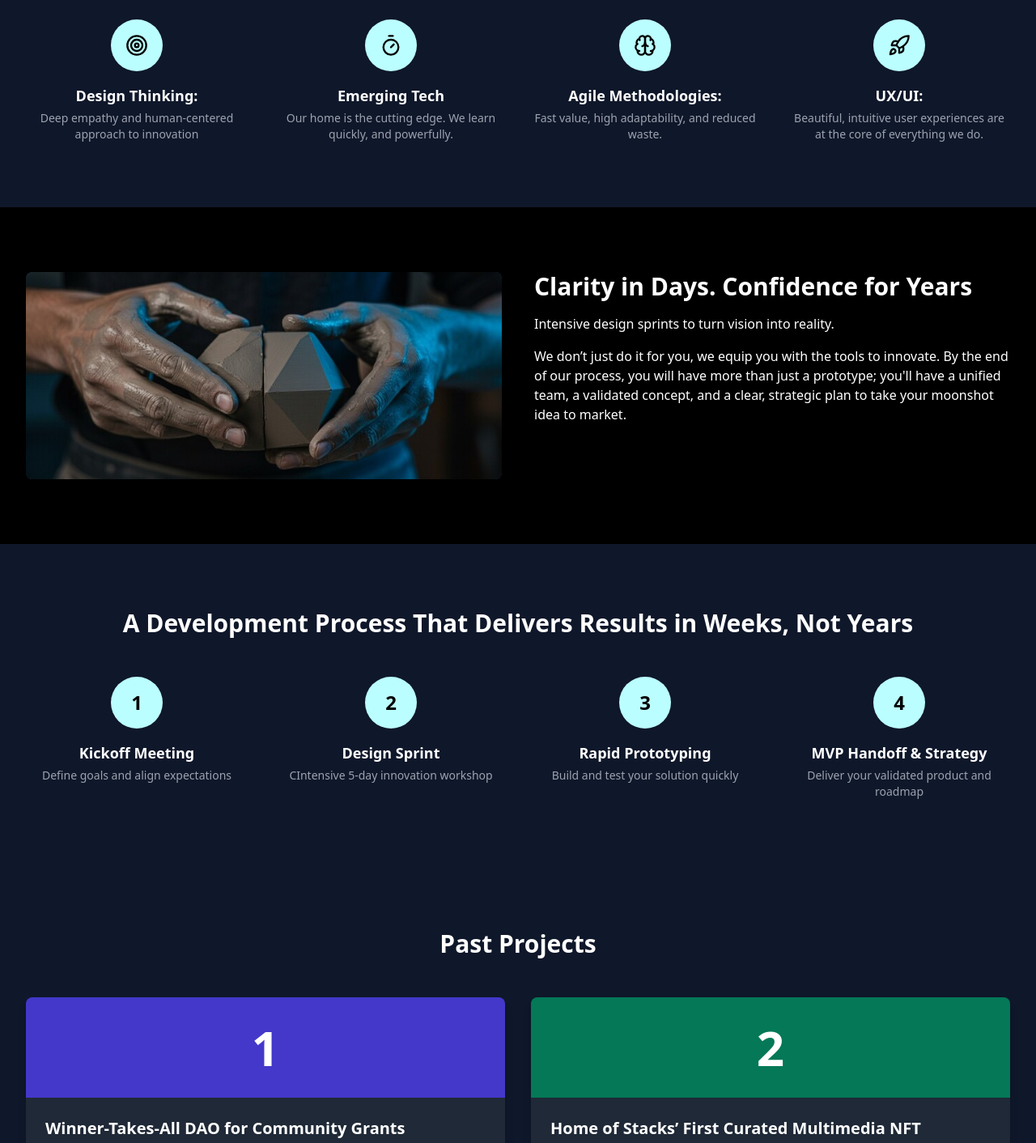
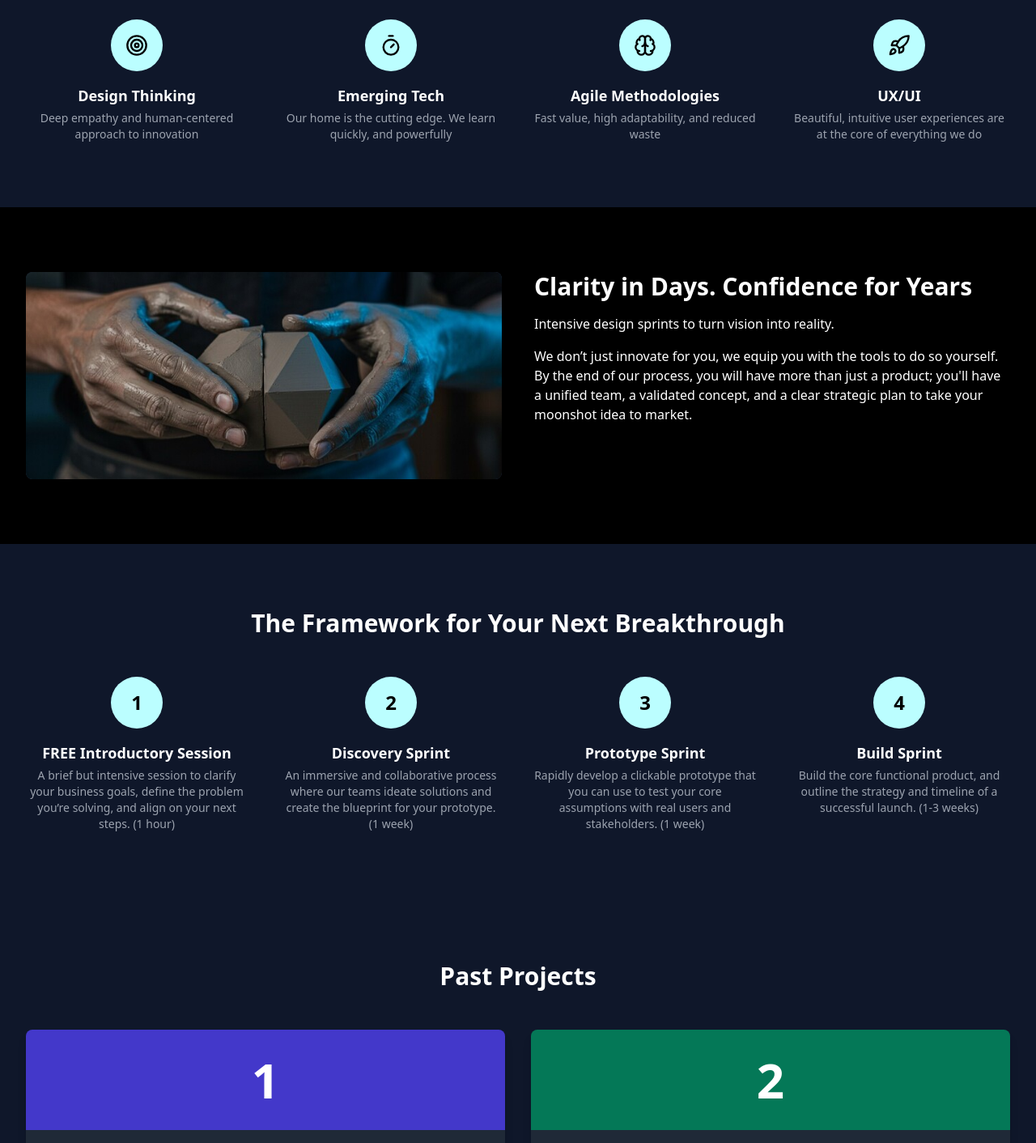
Before and after one commit to Lunim-Corporate/lunim-studio, a React (Vite) app: page / in a window 1280 px wide. Shown: the part 1780-3192 px from the top of the page at 81% size. Built offline with nearby package versions, Linux system fonts and the light colour scheme; no server answers.

Commit message:
Fix: content changes

```diff
--- a/src/pages/Home.tsx
+++ b/src/pages/Home.tsx
@@ -129,7 +129,7 @@ const expertiseAreas = [
   {
     icon: Timer,
     title: ' Human-Centric Design',
-    description: ' Powerful technology is nothing without a flawless user experience. We facilitate your product being not only functional but beautiful, intuitive, and a delight to use.',
+    description: 'Powerful technology is nothing without a flawless user experience. We facilitate your product being not only functional but beautiful, intuitive, and a delight to use.',
     bgColor: 'bg-[#BBFEFF]', // Changed
     iconBg: 'bg-[#BBFEFF]' // Changed
   },
@@ -143,7 +143,7 @@ const expertiseAreas = [
   {
     icon: RocketIcon,
     title: 'Web3 & Decentralised Solutions',
-    description: ' Build the next generation of the internet. Our experts can guide you through the complexities of blockchain, smart contracts, and tokenisation to create novel, community-owned experiences.',
+    description: 'Build the next generation of the internet. Our experts can guide you through the complexities of blockchain, smart contracts, and tokenisation to create novel, community-owned experiences.',
     bgColor: 'bg-[#BBFEFF]', // Changed
     iconBg: 'bg-[#BBFEFF]' // Changed
   }
@@ -152,7 +152,7 @@ const expertiseAreas = [
   const expertiseSection = [
     {
       icon: TargetIcon,
-      title: 'Design Thinking:',
+      title: 'Design Thinking',
       description: 'Deep empathy and human-centered approach to innovation',
       bgColor: 'bg-[#BBFEFF]', // Changed
     iconBg: 'bg-[#BBFEFF]' // Changed
@@ -160,21 +160,21 @@ const expertiseAreas = [
     {
       icon: Timer,
       title: 'Emerging Tech',
-      description: 'Our home is the cutting edge. We learn quickly, and powerfully.',
+      description: 'Our home is the cutting edge. We learn quickly, and powerfully',
        bgColor: 'bg-[#BBFEFF]', // Changed
     iconBg: 'bg-[#BBFEFF]' // Changed
     },
     {
       icon: BrainIcon,
-      title: 'Agile Methodologies:',
-      description: ' Fast value, high adaptability, and reduced waste.',
+      title: 'Agile Methodologies',
+      description: ' Fast value, high adaptability, and reduced waste',
        bgColor: 'bg-[#BBFEFF]', // Changed
     iconBg: 'bg-[#BBFEFF]' // Changed
     },
     {
       icon: RocketIcon,
-      title: 'UX/UI:',
-      description: 'Beautiful, intuitive user experiences are at the core of everything we do.',
+      title: 'UX/UI',
+      description: 'Beautiful, intuitive user experiences are at the core of everything we do',
        bgColor: 'bg-[#BBFEFF]', // Changed
     iconBg: 'bg-[#BBFEFF]' // Changed
     }
@@ -183,29 +183,29 @@ const expertiseAreas = [
   const devProcess = [
     {
       icon: 1,
-      title: 'Kickoff Meeting',
-      description: 'Define goals and align expectations',
+      title: 'FREE Introductory Session',
+      description: 'A brief but intensive session to clarify your business goals, define the problem you’re solving, and align on your next steps.        (1 hour)',
       bgColor: 'from-blue-400 to-blue-600',
       iconBg: 'bg-blue-500'
     },
     {
       icon: 2,
-      title: 'Design Sprint',
-      description: 'CIntensive 5-day innovation workshop',
+      title: 'Discovery Sprint',
+      description: ' An immersive and collaborative process where our teams ideate solutions and create the blueprint for your prototype.   (1 week)',
       bgColor: 'from-purple-400 to-purple-600',
       iconBg: 'bg-purple-500'
     },
     {
       icon: 3,
-      title: 'Rapid Prototyping',
-      description: 'Build and test your solution quickly',
+      title: 'Prototype Sprint',
+      description: 'Rapidly develop a clickable prototype that you can use to test your core assumptions with real users and stakeholders.  (1 week)',
       bgColor: 'from-pink-400 to-pink-600',
       iconBg: 'bg-pink-500'
     },
     {
       icon: 4,
-      title: 'MVP Handoff & Strategy',
-      description: 'Deliver your validated product and roadmap',
+      title: 'Build Sprint',
+      description: 'Build the core functional product, and outline the strategy and timeline of a successful launch. (1-3 weeks)',
       bgColor: 'from-yellow-400 to-orange-500',
       iconBg: 'bg-yellow-500'
     }
@@ -215,7 +215,7 @@ const expertiseAreas = [
     {
       icon: 1,
       title: 'Winner-Takes-All DAO for Community Grants',
-      description: 'We built a decentralized application (dApp) that enables communities to run transparent, competitive funding rounds. ',
+      description: 'A decentralised application (dApp) that enables communities to run transparent, competitive funding rounds.',
       tags: ['Web 3.0', 'UI/UX Design'],
       bgColor: 'bg-indigo-700',
       path: '/case-studies/project-atlas'
@@ -276,10 +276,7 @@ const expertiseAreas = [
       question: 'Who from my team needs to be involved in the Design Sprint?',
       answer: 'Our philosophy is simple: you are the experts in your business, we are the experts in the process. You will provide the primary decision-maker. Beyond that, we encourage bringing team members from relevant departments to participate in the process alongside us. Your team’s deep knowledge can be invaluable to fuel the sprint, and to understand and take over the process after we finish our collaboration.',
     },
-    {
-      question: 'What do we receive at the end of the sprint?',
-      answer: 'At the end of a Design Sprint, you typically receive a validated prototype, user feedback, a clear understanding of your solution\'s viability, and a roadmap for next steps.',
-    },
+
   ];
   // --- END: of existing data arrays ---
 
@@ -418,9 +415,10 @@ const expertiseAreas = [
                  Innovation Opportunities: Everywhere, For Everyone.
             </h2>
             <p className="text-xl text-gray-300 leading-relaxed mb-6">
-              Our team of experts in emerging tech work closely with businesses and individuals to identify and implement custom innovation strategies.
+             Our team of experts in emerging tech will work closely with you to identify and implement custom strategies.
+
              <br></br>
-              We combine creativity, cutting-edge technology, and agile practices to help you deliver solutions that not only meet today's needs but anticipate tomorrow's opportunities.
+             We combine creativity, cutting-edge technology, and agile practices to help you not only meet today's needs but also anticipate tomorrow's opportunities.
              </p>
 
           </div>
@@ -470,9 +468,11 @@ const expertiseAreas = [
             Intensive design sprints to turn vision into reality.
           </p>
           <p className="text-white-400">
-            We don’t just do it for you, we equip you with the tools to innovate. By the end of our process, you will have more than just a prototype; you'll have a
-            unified team, a validated concept, and a clear, strategic
-            plan to take your moonshot idea to market.
+             We don’t just innovate for you, we equip you with
+             the tools to do so yourself. By the end of our process,
+              you will have more than just a product; you'll have a unified team,
+               a validated concept, and a clear strategic plan to take your moonshot idea to market.
+
           </p>
         </div>
       </div>
@@ -480,7 +480,8 @@ const expertiseAreas = [
 
       <section className="bg-[#0f172a] py-20">
         <div className="max-w-7xl mx-auto px-4 sm:px-6 lg:px-8 text-center">
-          <h2 className="text-3xl font-bold text-white mb-12">A Development Process That Delivers Results in Weeks, Not Years</h2>
+          <h2 className="text-3xl font-bold text-white mb-12">The Framework for Your Next Breakthrough
+</h2>
           <div className="grid grid-cols-1 sm:grid-cols-2 md:grid-cols-4 gap-10">
             {devProcess.map((item, index) => (
               <div
@@ -751,8 +752,9 @@ const expertiseAreas = [
                   <button
                     type="submit"
                     disabled={formStatus === 'submitting'}
-                    className="bg-gradient-to-r from-blue-500 to-blue-700 text-white px-8 py-4 rounded-lg font-semibold hover:from-blue-600 hover:to-blue-800 transition-all duration-200 transform hover:scale-105 shadow-lg hover:shadow-xl
-                               inline-flex items-center justify-center space-x-2" // Added space-x-2 for icon
+                    className="bg-[#BBFEFF] text-black px-8 py-4 rounded-lg font-semibold
+           transition-all duration-200 transform hover:scale-105
+           shadow-lg hover:shadow-xl inline-flex items-center justify-center space-x-2"Added space-x-2 for icon
                   >
                     {formStatus === 'submitting' ? (
                       <>
```
